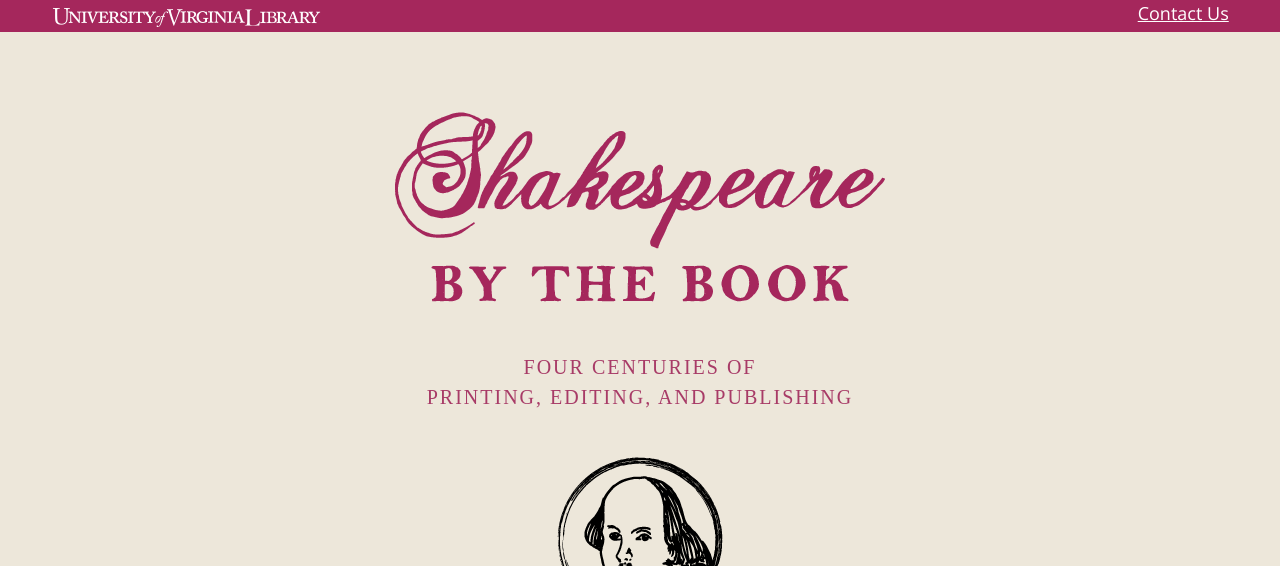
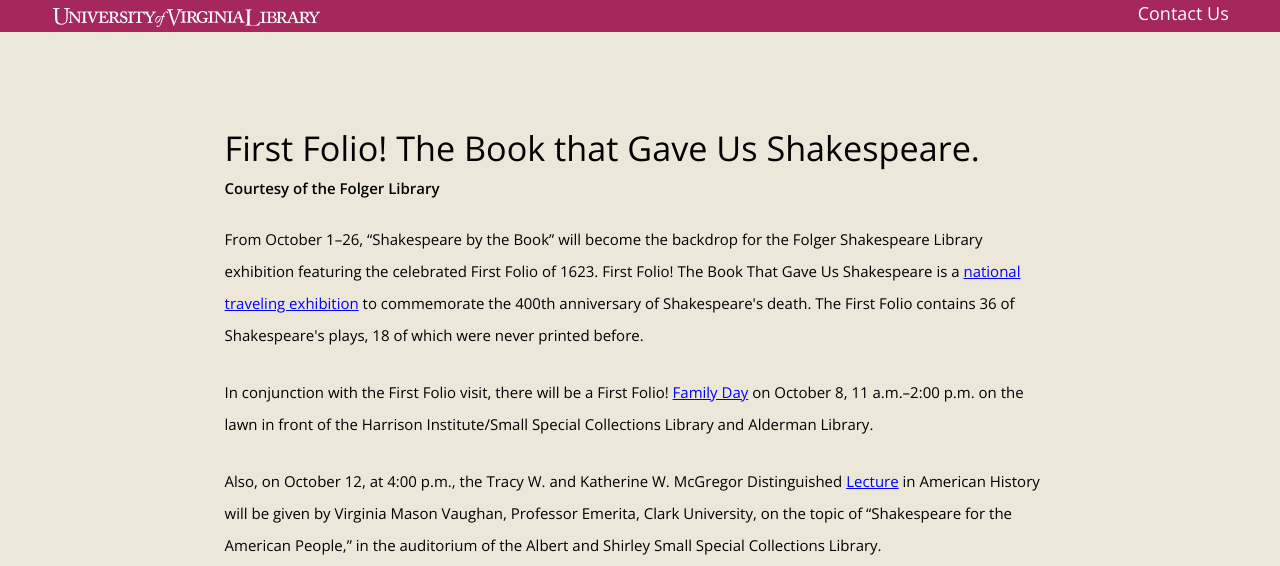
Before and after one commit to uvalib/shakespeare, a Jekyll site: the page built from index.html, in a window 1280 px wide. Shown: the top 566 px of the page. Built offline with Jekyll 4.4.1, drawn with Linux system fonts in a browser that asks for light colours; nearby versions of some CDN libraries; some of the changed text lies outside the part shown; grey boxes are pictures that could not be loaded.

Commit message:
adding first folio information

```diff
--- a/_sass/_shakespeare.scss
+++ b/_sass/_shakespeare.scss
@@ -6,6 +6,11 @@
   background-color: #fafafa;
 }
 
+.body-text {
+  padding-top: 20px;
+  line-height: 32px;
+  font-size: 15px;
+}
 strong {
   font-weight: bold;
 }
@@ -27,7 +32,7 @@
   width: 100%;
   background-image: url($footer-background-image);
   min-height: 398px;
-  padding: 82px 40px 0px 40px;
+  padding: 82px 40px 20px 40px;
   font-size: 18px;
 }
 
@@ -125,6 +130,7 @@
 }
 
 .logotype {
+  padding-top: 75px;
   margin-bottom: 30px;
 }
 
@@ -185,9 +191,12 @@
   color: #d1d1d1;
 }
 
+.folio-card__title {
+  padding-left: 15px;
+}
 // First Folio tour card overrides
 .first-folio-tour {
-  padding-top: 79px;
+  padding-top: 15px;
   padding-bottom: 79px;
 }
 
@@ -333,15 +342,28 @@
 
 // Links
 a {
-  color: $white-color;
+  color: blue;
   text-decoration: underline;
+}
 
-  &:visited {
+.top-bar {
+  a {
     color: $white-color;
+    text-decoration: none;
   }
+}
 
-  &:hover {
+footer {
+  a {
     color: $white-color;
+
+    &:visited {
+      color: $white-color;
+    }
+
+    &:hover {
+      color: $white-color;
+    }
   }
 }
 
--- a/index.html
+++ b/index.html
@@ -4,6 +4,65 @@
 ---
 
 <header class="banner">
+
+  <div class="row">
+    <div class="col s10 offset-s1 m10 offset-m1 l8 offset-l2">
+      <h4>First Folio! The Book that Gave Us Shakespeare.</h4>
+      <h6><strong>Courtesy of the Folger Library</strong></h6>
+      <p class="body-text">From October 1–26, “Shakespeare by the Book” will become
+        the backdrop for the Folger Shakespeare Library
+        exhibition featuring the celebrated First Folio of 1623.
+        First Folio! The Book That Gave Us Shakespeare is a
+        <a href="//www.folger.edu/first-folio-tour">national traveling exhibition</a>
+        to commemorate the 400th anniversary of
+        Shakespeare's death. The First Folio contains 36 of Shakespeare's
+        plays, 18 of which were never printed before.
+      </p>
+      <p class="body-text">In conjunction with the First Folio visit, there will be a First Folio!
+        <a href="http://cal.lib.virginia.edu/event/2818931">Family Day</a> on October 8, 11 a.m.–2:00 p.m. on the lawn in front of the
+        Harrison Institute/Small Special Collections Library and Alderman Library.
+      </p>
+      <p class="body-text">Also, on October 12, at 4:00 p.m., the Tracy W. and Katherine W. McGregor
+        Distinguished <a href="http://cal.lib.virginia.edu/event/2652122">Lecture</a>
+        in American History will be given by Virginia Mason Vaughan, Professor Emerita,
+        Clark University, on the topic of “Shakespeare for the American People,” in the
+        auditorium of the Albert and Shirley Small Special Collections Library.
+      </p>
+    </div>
+  </div>
+
+  <div class="row first-folio-tour">
+    <div class="card first-folio-tour-graphic col s10 offset-s1 m10 offset-m1 l3 offset-l2">
+      <div class="card-image">
+        <img class="responsive-img" src="{{ "/images/first-folio-card.png" | prepend: site.baseurl }}" alt="First Folio image of Will">
+      </div>
+    </div>
+    <div class="card first-folio-tour-text col s10 offset-s1 m10 offset-m1 l5">
+      <div class="card-content">
+        <h5 class="folio-card__title">First Folio Tour Stop</h5>
+        <p class="dates">
+          <strong>Dates:</strong> Oct 1st &ndash; 26th, 2016
+        </p>
+        <p>
+          The UVA Library will be hosting the Folger Shakespeare Library's
+          First Folio tour. <em>First Folio! The Book That Gave Us Shakespeare</em>
+          is a national traveling exhibition to commemorate the 400th anniversary
+          in 2016 of Shakespeare's death. The First Folio contains 36 of
+          Shakespeare's plays, 18 of which were never printed before.
+        </p>
+        <div class="card-action">
+          <a class="exhibit-link" href="http://www.folger.edu/first-folio-tour/" aria-label="Learn more about the First Folio tour">Folger Shakespeare Library</a>
+        </div>
+      </div>
+    </div>
+  </div>
+
+  <div class="row">
+    <div class="col s10 offset-s1">
+      <div class="divider"></div>
+    </div>
+  </div>
+
   <div class="row">
     <div class="col s12">
       <img class="logotype" src="{{ "/images/logo.png" | prepend: site.baseurl }}" alt="Shakespeare By The Book logo">
@@ -137,38 +196,6 @@
   </div>
 </div>
 
-<div class="row">
-  <div class="col s10 offset-s1">
-    <div class="divider"></div>
-  </div>
-</div>
-
-<div class="row first-folio-tour">
-  <div class="card first-folio-tour-graphic col s10 offset-s1 m10 offset-m1 l3 offset-l2">
-    <div class="card-image">
-      <img class="responsive-img" src="{{ "/images/first-folio-card.png" | prepend: site.baseurl }}" alt="First Folio image of Will">
-    </div>
-  </div>
-  <div class="card first-folio-tour-text col s10 offset-s1 m10 offset-m1 l5">
-    <div class="card-content">
-      <h2>First Folio Tour Stop</h2>
-      <p class="dates">
-        <strong>Dates:</strong> Oct 1st &ndash; 26th, 2016
-      </p>
-      <p>
-        The UVA Library will be hosting the Folger Shakespeare Library's
-        First Folio tour. <em>First Folio! The Book That Gave Us Shakespeare</em>
-        is a national traveling exhibition to commemorate the 400th anniversary
-        in 2016 of Shakespeare's death. The First Folio contains 36 of
-        Shakespeare's plays, 18 of which were never printed before.
-      </p>
-      <div class="card-action">
-        <a class="exhibit-link" href="http://www.folger.edu/first-folio-tour/" aria-label="Learn more about the First Folio tour">Learn More</a>
-      </div>
-    </div>
-  </div>
-</div>
-
 <!-- Requesting a tour form is modal that will appear when button clicked. -->
 <div class="modal modal-fixed-footer" id="js-request-tour-modal">
   <div class="modal-content">
```
Also changed, not shown: 1 other file.
